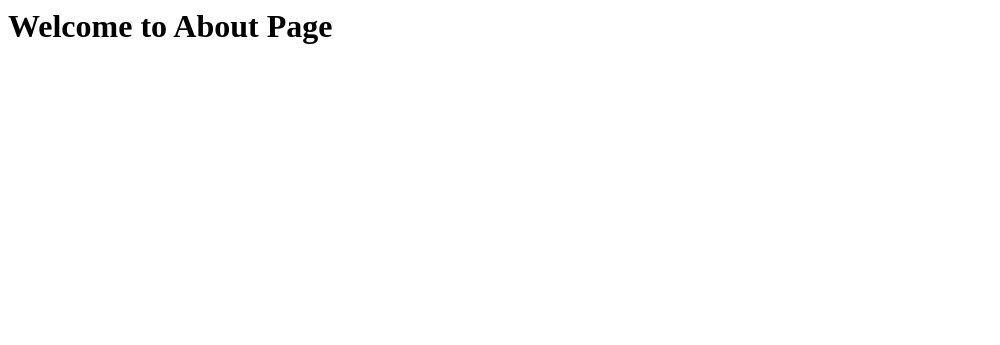
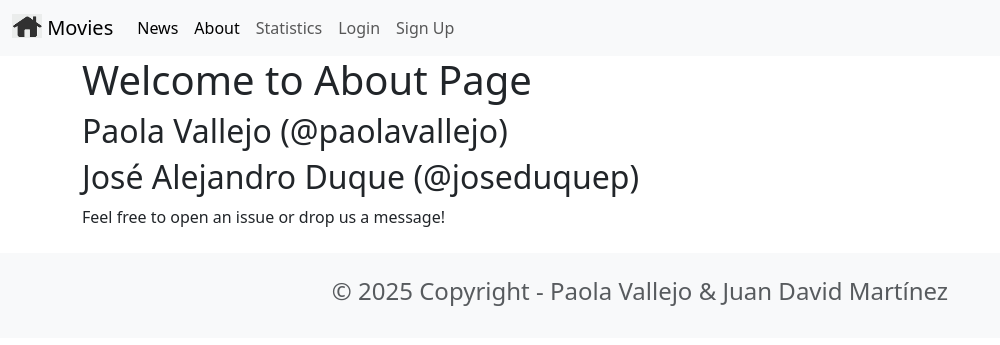
Before and after one commit to jdmartinev/MovieReviews_PI1_20252, a Django app: page /about/ in a window 1280 px wide. Shown: the top 345 px of the page, without its empty margins (0-1000 px from the left). Run offline with Django 5.2, Linux system fonts and the light colour scheme.

Commit message:
FR5 About information

```diff
--- a/movie/templates/about.html
+++ b/movie/templates/about.html
@@ -1 +1,12 @@
+{% extends 'base.html' %}
+{% block content %}
+
 <h1>Welcome to About Page</h1>
+
+<h2>Paola Vallejo (@paolavallejo) </h2>
+
+<h2>José Alejandro Duque (@joseduquep) </h2>
+
+Feel free to open an issue or drop us a message!
+
+{% endblock content %}
```
